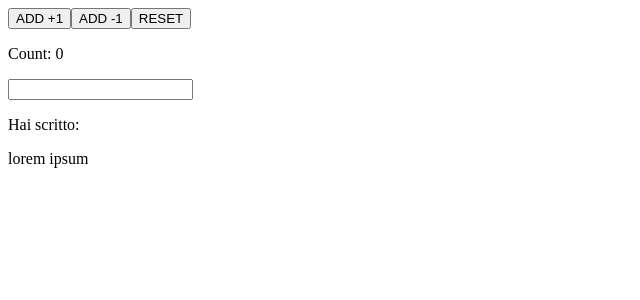
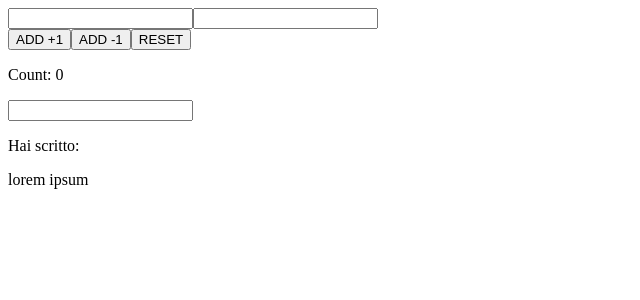
Before and after one commit to Claudiasals/React, a React (Vite) app: page / in a window 1280 px wide. Shown: the top 300 px of the page, without its empty margins (0-640 px from the left). Built offline with nearby package versions, Linux system fonts and the light colour scheme.

Commit message:
Es. 12: Creare un form di login Crea un componente LoginForm con due stati, uno per l’username e uno per la password.

```diff
--- a/src/App.jsx
+++ b/src/App.jsx
@@ -1,12 +1,12 @@
 import Counter from "./Counter";
 import TextInput from "./TextInput";
+import LoginForm from "./LoginForm";
 
 const App = () => {
 
-
-
   return (
     <>
+      <LoginForm />
       <Counter />
       <TextInput />
       <p>lorem ipsum</p>
--- /dev/null
+++ b/src/LoginForm.jsx
@@ -0,0 +1,35 @@
+import { useState } from "react";
+
+const LoginForm = () => {
+    const [username, setUsername] = useState(""); // stato per username
+    const [password, setPassword] = useState(""); // stato per password
+
+    const loginUsername = (event) => {
+        setUsername(event.target.value); // aggiorna lo stato username
+        // setUsername: serve per collegare il valore dell’input allo stato del componente (input “controllato”).
+
+        /*
+        username → è la variabile di stato che contiene il valore attuale.
+        setUsername → è la funzione che React ti fornisce per aggiornare lo stato.
+        La parte set è standard e significa “imposta”/“aggiorna”,
+        e la parte Username corrisponde al nome dello stato a cui si riferisce.
+        */
+
+        console.log(event.target.value);
+    }
+
+    const loginPassword = (event) => {
+        setPassword(event.target.value); // aggiorna lo stato password
+        console.log(event.target.value);
+    }
+
+
+
+    return (
+        <form>
+            <input type="text" onInput = {loginUsername} />
+            <input type="text" onInput = {loginPassword} />
+        </form>
+    )
+}
+export default LoginForm
```
